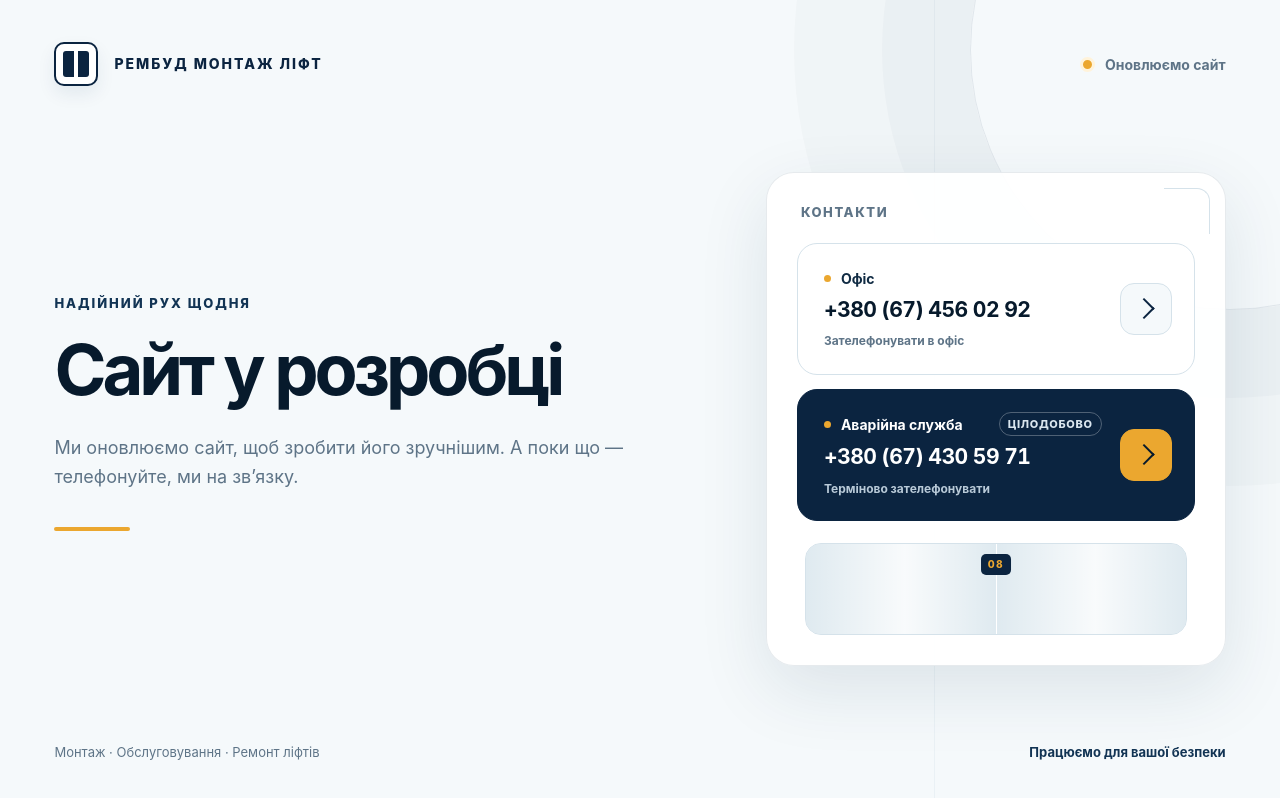
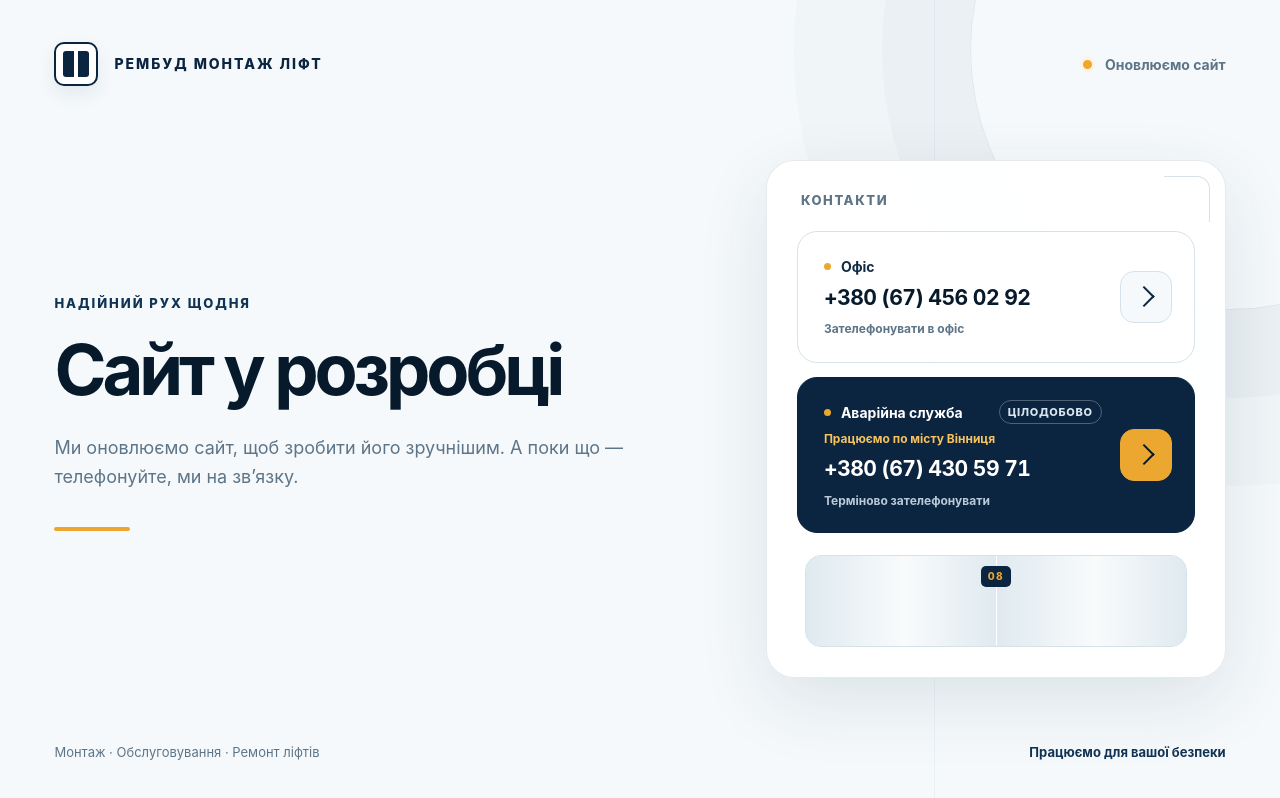
Before and after one commit to iktnb/rembud-lift, a Next.js app: page / in a window 1280 px wide. Built offline with nearby package versions, Linux system fonts and the light colour scheme.

Commit message:
Add Vinnytsia emergency service area

```diff
--- a/app/globals.css
+++ b/app/globals.css
@@ -315,6 +315,14 @@ h1 {
   font-weight: 780;
   letter-spacing: 0.06em;
   text-transform: uppercase;
+}
+
+.service-area {
+  display: block;
+  margin: -2px 0 8px;
+  color: #f6c35d;
+  font-size: 0.75rem;
+  font-weight: 740;
 }
 
 .phone-number {
--- a/app/page.tsx
+++ b/app/page.tsx
@@ -59,13 +59,14 @@ export default function Home() {
             <a
               className="contact-card emergency-card"
               href={EMERGENCY_PHONE.href}
-              aria-label={`Терміново зателефонувати в аварійну службу: ${EMERGENCY_PHONE.display}. Цілодобово`}
+              aria-label={`Терміново зателефонувати в аварійну службу: ${EMERGENCY_PHONE.display}. Працює цілодобово по місту Вінниця`}
             >
               <span className="contact-copy">
                 <span className="contact-heading">
                   Аварійна служба
                   <span className="always-open">Цілодобово</span>
                 </span>
+                <span className="service-area">Працюємо по місту Вінниця</span>
                 <span className="phone-number">{EMERGENCY_PHONE.display}</span>
                 <span className="contact-action">Терміново зателефонувати</span>
               </span>
```
